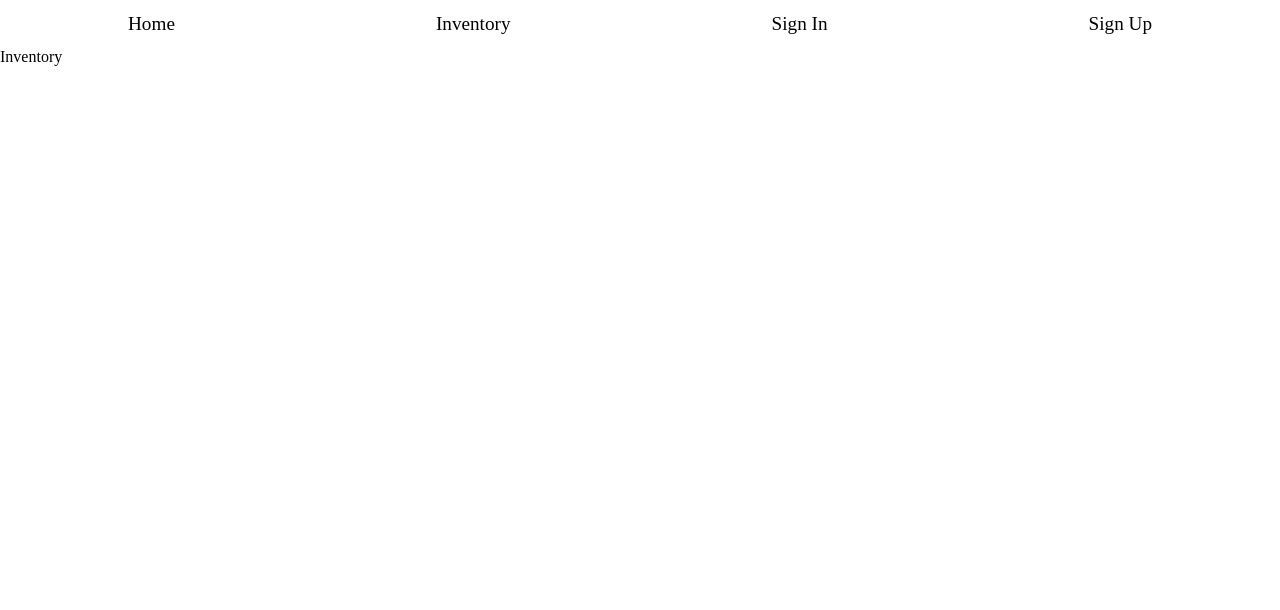
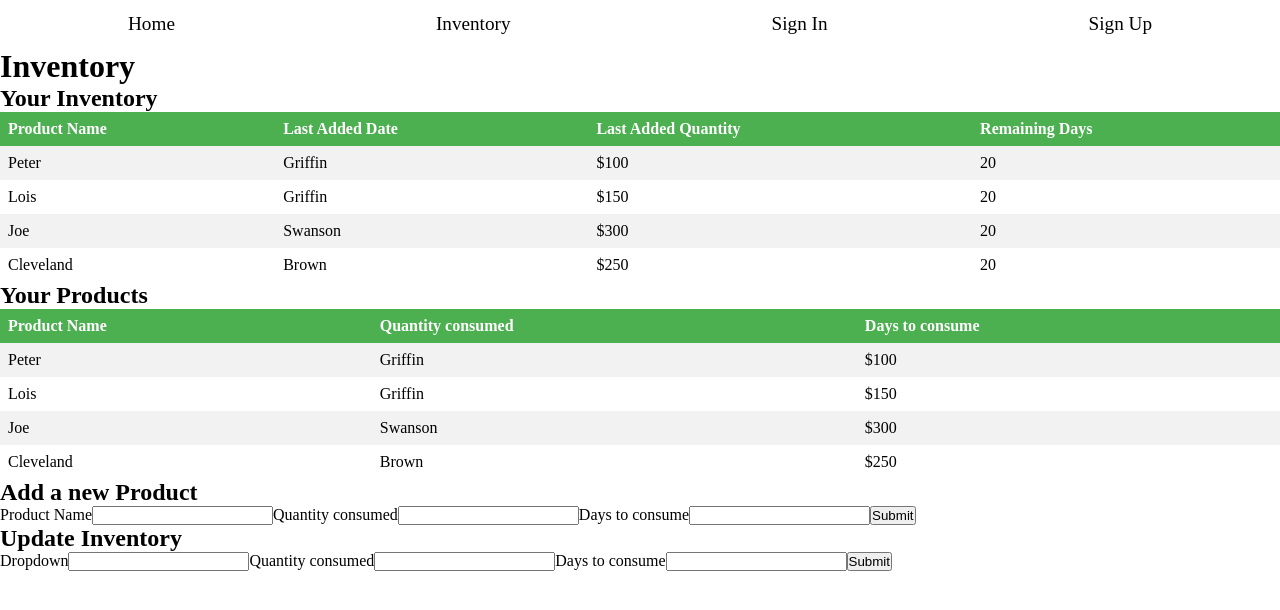
Before and after one commit to Yuvrajhere/home-inventory, a React (Create React App) app: page /inventory in a window 1280 px wide. Shown: the top 610 px of the page. Built offline with nearby package versions, Linux system fonts and the light colour scheme.

Commit message:
Added JSX for all pages

```diff
--- a/src/App.css
+++ b/src/App.css
@@ -61,6 +61,23 @@ a:hover {
   display: flex;
 }
 
+table {
+  border-collapse: collapse;
+  width: 100%;
+}
+
+th, td {
+  text-align: left;
+  padding: 8px;
+}
+
+tr:nth-child(even){background-color: #f2f2f2}
+
+th {
+  background-color: #4CAF50;
+  color: white;
+}
+
 @media (max-width: 600px) {
   .nav {
     flex-direction: column;
--- a/src/components/Home/index.js
+++ b/src/components/Home/index.js
@@ -1,4 +1,5 @@
 import React from "react";
+import "./Home.css";
 
 const Home = () => {
   return (
--- a/src/components/Inventory/index.js
+++ b/src/components/Inventory/index.js
@@ -3,7 +3,110 @@ import React from "react";
 const Inventory = () => {
   return (
     <div>
-      Inventory
+      <div>
+        <h1>Inventory</h1>
+      </div>
+      <div>
+        <h2>Your Inventory</h2>
+        <table>
+          <tr>
+            <th>Product Name</th>
+            <th>Last Added Date</th>
+            <th>Last Added Quantity</th>
+            <th>Remaining Days</th>
+          </tr>
+          <tr>
+            <td>Peter</td>
+            <td>Griffin</td>
+            <td>$100</td>
+            <td>20</td>
+          </tr>
+          <tr>
+            <td>Lois</td>
+            <td>Griffin</td>
+            <td>$150</td>
+            <td>20</td>
+          </tr>
+          <tr>
+            <td>Joe</td>
+            <td>Swanson</td>
+            <td>$300</td>
+            <td>20</td>
+          </tr>
+          <tr>
+            <td>Cleveland</td>
+            <td>Brown</td>
+            <td>$250</td>
+            <td>20</td>
+          </tr>
+        </table>
+      </div>
+      <div>
+        <h2>Your Products</h2>
+        <table>
+          <tr>
+            <th>Product Name</th>
+            <th>Quantity consumed</th>
+            <th>Days to consume</th>
+          </tr>
+          <tr>
+            <td>Peter</td>
+            <td>Griffin</td>
+            <td>$100</td>
+          </tr>
+          <tr>
+            <td>Lois</td>
+            <td>Griffin</td>
+            <td>$150</td>
+          </tr>
+          <tr>
+            <td>Joe</td>
+            <td>Swanson</td>
+            <td>$300</td>
+          </tr>
+          <tr>
+            <td>Cleveland</td>
+            <td>Brown</td>
+            <td>$250</td>
+          </tr>
+        </table>
+      </div>
+      <div>
+        <form>
+          <h2>Add a new Product</h2>
+          <label>
+            Product Name
+            <input type="text" name="productName" />
+          </label>
+          <label>
+            Quantity consumed
+            <input type="text" name="productName" />
+          </label>
+          <label>
+            Days to consume
+            <input type="text" name="productName" />
+          </label>
+          <button>Submit</button>
+        </form>
+      </div>
+      <div>
+        <form>
+          <h2>Update Inventory</h2>
+          <label>
+            Dropdown
+            <input type="text" name="productName" />
+          </label>
+          <label>
+            Quantity consumed
+            <input type="text" name="productName" />
+          </label>
+          <label>
+            Days to consume
+            <input type="text" name="productName" />
+          </label>
+          <button>Submit</button>
+        </form>
+      </div>
     </div>
   );
 };
--- a/src/components/SignIn/index.js
+++ b/src/components/SignIn/index.js
@@ -1,9 +1,26 @@
 import React from "react";
+import {Link} from "react-router-dom";
 
 const SignIn = () => {
   return (
     <div>
-      SignIn
+      <form>
+        <h2>Sign In</h2>
+        <label>
+          Email :
+          <input
+            type="email"
+            name="email"/>
+        </label><br />
+        <label>
+          Password :
+          <input
+            type="password"
+            name="email"/>
+        </label><br />
+        <button>Sign In</button>
+        <p>Dont have an account?, <Link to="/signup">Create a new account here</Link></p>
+      </form>
     </div>
   );
 };
--- a/src/components/SignUp/index.js
+++ b/src/components/SignUp/index.js
@@ -1,22 +1,31 @@
 import React from "react";
+import {Link} from "react-router-dom";
 
 const SignUp = () => {
   return (
     <div>
       <form>
+        <h2>Sign Up</h2>
         <label>
-          Your Full Name :
+          Name :
           <input
             type="text"
-            name="fullName"/>
-        </label>
+            name="name"/>
+        </label><br />
         <label>
-          Your Full Name :
+          Email :
           <input
-            type="text"
-            name="fullName"/>
-        </label>
-
+            type="email"
+            name="email"/>
+        </label><br />
+        <label>
+          Password :
+          <input
+            type="password"
+            name="email"/>
+        </label><br />
+        <button>Sign Up</button>
+        <p>Already have an account?, <Link to="/signin">Sign In here</Link></p>
       </form>
     </div>
   );
```
Also changed, not shown: src/components/Home/Home.css (added).
